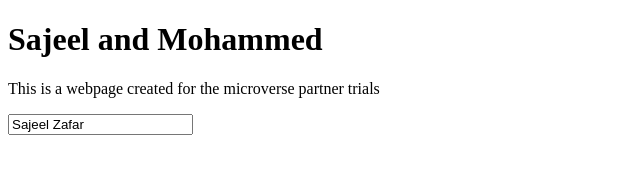
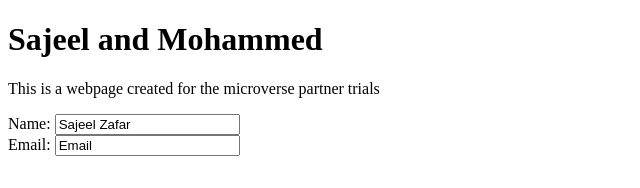
Before and after one commit to mhamedGd/SecondProjectSajeelandMohammed, a plain HTML site: page index.html in a window 1280 px wide. Shown: the whole page, without its empty margins (0-640 px from the left). Drawn offline with Linux system fonts and the light colour scheme.

Commit message:
Added Email

```diff
--- a/index.html
+++ b/index.html
@@ -8,7 +8,10 @@
     <h1 id="title"> Sajeel and Mohammed</h1>
     <p id="description">This is a webpage created for the microverse partner trials</p>
     <form id="survey-form">
-      <input type="text" id="name" value="Sajeel Zafar">
+        <span>Name: </span>
+        <input type="text" id="name" value="Sajeel Zafar"><br>
+        <span>Email: </span>
+        <input type="email" id="email" value="Email">
     </form>
   </body>
 </html>
```
